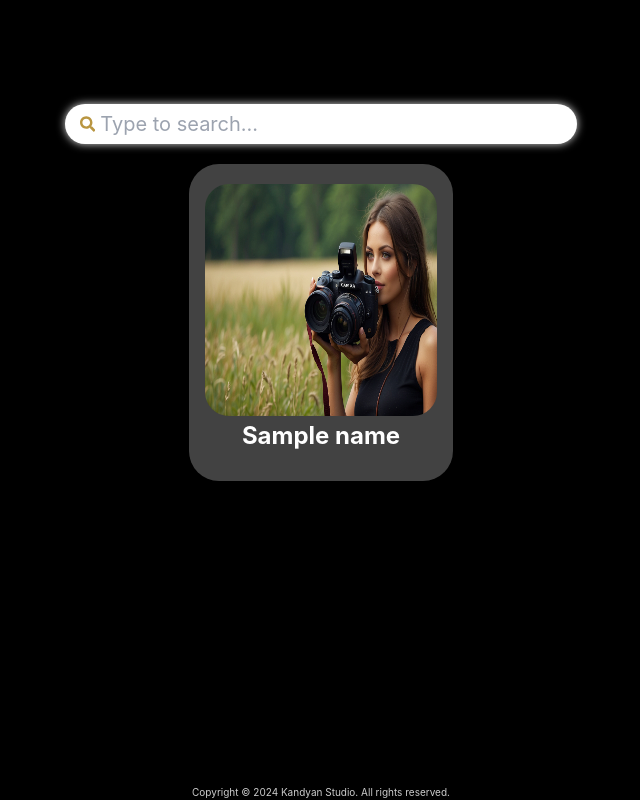
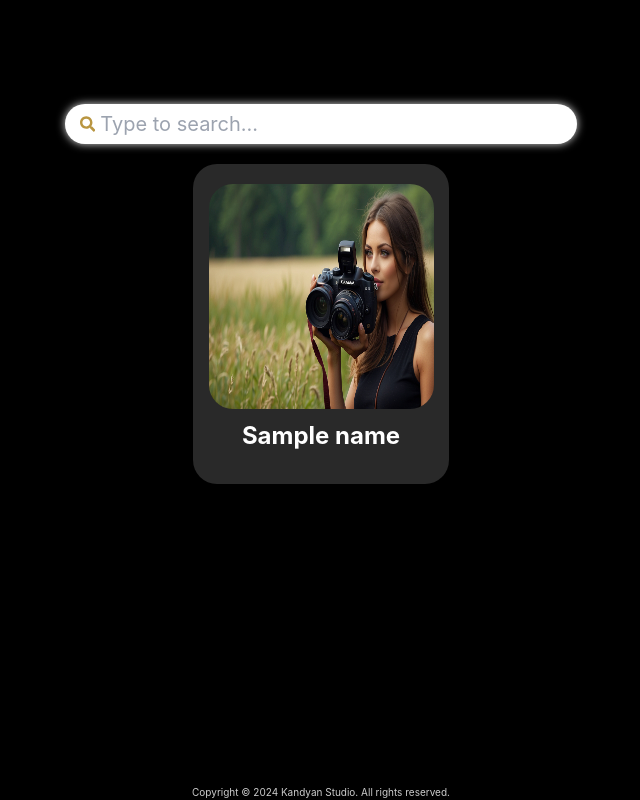
Before and after one commit to ITP-T067/T067-Kandyan-Studio, a React (Create React App) app in the folder frontend/: page /cusdashboard in a window 1280 px wide. Shown: the whole page, without its empty margins (319-959 px from the left). Built offline with nearby package versions, Linux system fonts and the light colour scheme.

Commit message:
edit cus dashboard

```diff
--- a/frontend/src/Styles/cus_dashboard.css
+++ b/frontend/src/Styles/cus_dashboard.css
@@ -38,34 +38,3 @@
   #search-icon {
     color: #B99641;
   }
-
-  .cards-container {
-    display: flex;
-    flex-wrap: wrap;
-    justify-content: center;
-    gap: 20px; /* Adjust the gap between cards */
-    margin-top: 20px; /* Adjust margin as needed */
-  }
-
-  .card {
-    width: 264px;
-    height: 317px;
-    position: relative;
-    cursor: pointer;
-    transition: transform 0.3s ease-in-out;
-  }
-
-  .card:hover {
-    transform: scale(1.05); /* Zoom effect on hover */
-  }
-
-  .card1 {
-    width: 264px;
-    height: 317px;
-    left: 0;
-    top: 0;
-    position: absolute;
-    opacity: 0.50;
-    background: #838383;
-    border-radius: 30px;
-  }
--- a/frontend/src/pages/customer/onlineorder/cus_dashboard.jsx
+++ b/frontend/src/pages/customer/onlineorder/cus_dashboard.jsx
@@ -19,12 +19,13 @@ function Cus_dashboard() {
         </div>
 
         {/* Container for cards */}
-        <div className="cards-container">
+        <div class="flex flex-wrap justify-center gap-5 mt-5">
           <div className="card w-64 h-80 relative cursor-pointer transition-transform duration-300 ease-in-out hover:scale-105" onClick={() => navigate('/addtocart')}>
-            <div className="card1"></div>
-            <img className="DefaultPassportAndIdPhotosServicesManyStudiosAndLabs32 absolute rounded-3xl" src={Sample} style={{ width: '232px', height: '232px', left: '16px', top: '20px' }} alt="Photography" />
+            <div class="w-64 h-80 absolute bg-kgray opacity-50 rounded-3xl"></div>
+            <img className="absolute rounded-3xl" src={Sample} style={{ width: '225px', height: '225px', left: '16px', top: '20px' }} alt="Photography" />
             <div className="Souvenir absolute text-white text-center text-2xl font-bold top-64 left-0 right-0">Sample name</div>
           </div>
+
 
         </div>
       </div>
```
